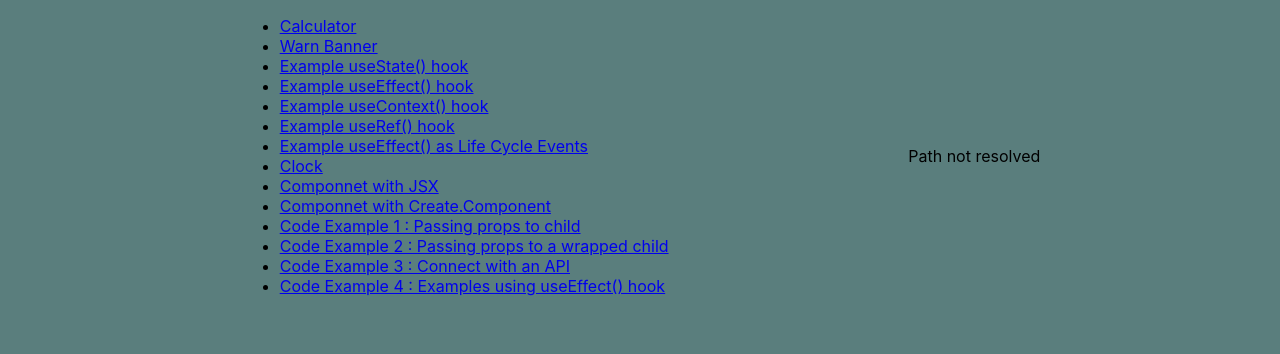
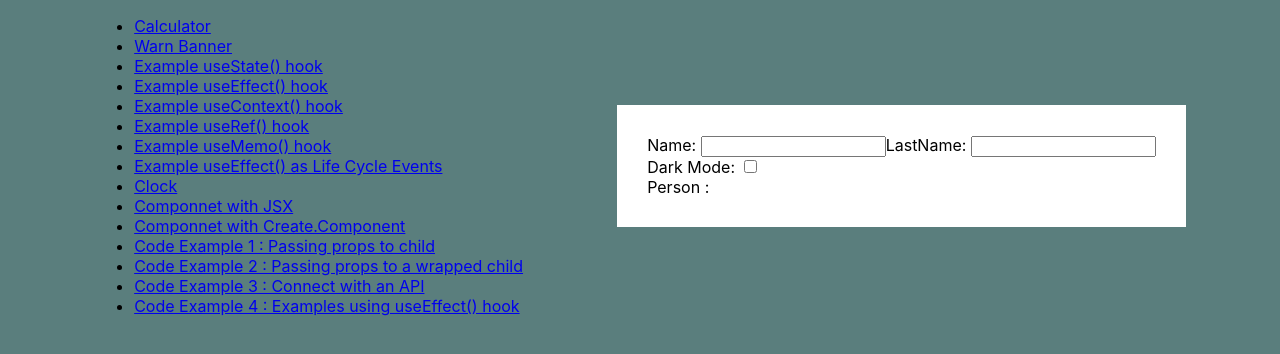
Before and after one commit to balan-pmr/react-fundamentals, a React (Create React App) app: page /example-useMemo in a window 1280 px wide. Shown: the top 354 px of the page. Built offline with nearby package versions, Linux system fonts and the light colour scheme.

Commit message:
Example of useMemo and useContext

```diff
--- a/src/App.js
+++ b/src/App.js
@@ -17,6 +17,7 @@ import ConnectAPI from './code-examples/example-tree/connectWithAPI';
 import CleanComponent from './code-examples/example-four/useEffect-clean-component';
 import ExampleUseContext from './hooks/useContext'
 import ExampleUseRef  from './hooks/useRef'
+import ExampleUseMemo  from './hooks/useMemo'
 
 function App() {
 
@@ -36,6 +37,7 @@ function App() {
           <Route path="/example-useEffect" element={<ExampleEffect/>} />
           <Route path="/example-useContext" element={<ExampleUseContext/>} />
           <Route path="/example-useRef" element={<ExampleUseRef/>} />
+          <Route path="/example-useMemo" element={<ExampleUseMemo/>} />
           <Route path="/life" element={<LifeCycles/>} />
           <Route path="/clock" element={<Clock />} />
           <Route path="/jsx" element={<ComponentJSX />} />
--- /dev/null
+++ b/src/hooks/useMemo.js
@@ -0,0 +1,42 @@
+import { useEffect, useState, useMemo } from "react"
+
+
+export default function ExampleUseMemo(){
+
+    const [name, setName] = useState('')
+    const [lastName, setLastname] = useState('')
+    const [darkMode, setDarkMode] = useState(false)
+
+
+    function handleSubmit(event) {
+        //alert('A name was submitted: ' + this.state.value);
+        event.preventDefault();
+    }
+
+    const person = useMemo( ()=> {
+        return { name, lastName }
+    }, [name, lastName])
+
+    useEffect(
+        ()=>{
+            console.log(person)
+        }, [person]
+    )
+
+    return (
+        <div>
+            <form onSubmit={handleSubmit} style={{ backgroundColor: darkMode? "grey" :"white", padding:"30px" }} >
+                <label>Name: </label>
+                <input type="text" value={name} onChange={ e=> setName(e.target.value) } />
+                <label>LastName: </label>
+                <input type="text" value={lastName} onChange={ e=> setLastname(e.target.value) } />
+                <br/>
+                <label>Dark Mode: </label>
+                <input type="checkbox" onChange={ e=> setDarkMode(e.target.checked)}/>
+                <br/>
+                <label>Person : {person.name} {person.lastName} </label>
+            </form>
+        </div>
+    )
+
+}
--- a/src/layout/Navigation.js
+++ b/src/layout/Navigation.js
@@ -10,6 +10,7 @@ export default function Navigation(){
         {"/example-useEffect": "Example useEffect() hook"},
         {"/example-useContext": "Example useContext() hook"},
         {"/example-useRef": "Example useRef() hook"},
+        {"/example-useMemo": "Example useMemo() hook"},
         {"/life": "Example useEffect() as Life Cycle Events"},
         {"/clock": "Clock"},
         {"/jsx": "Componnet with JSX"},
```
